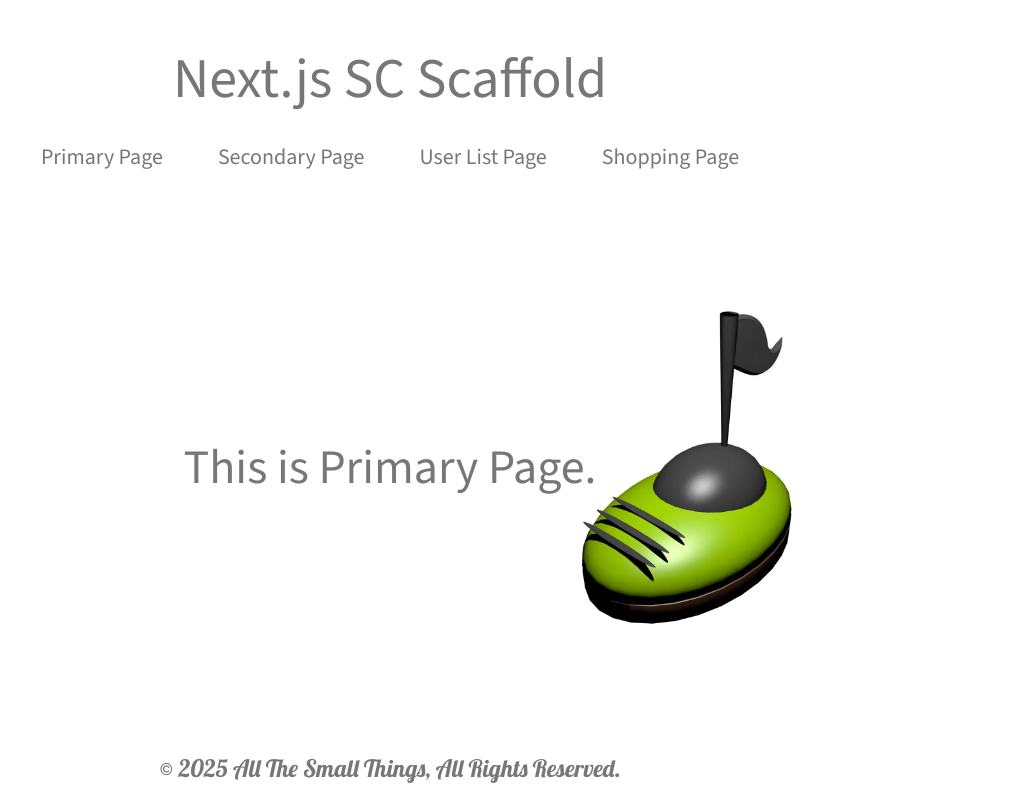
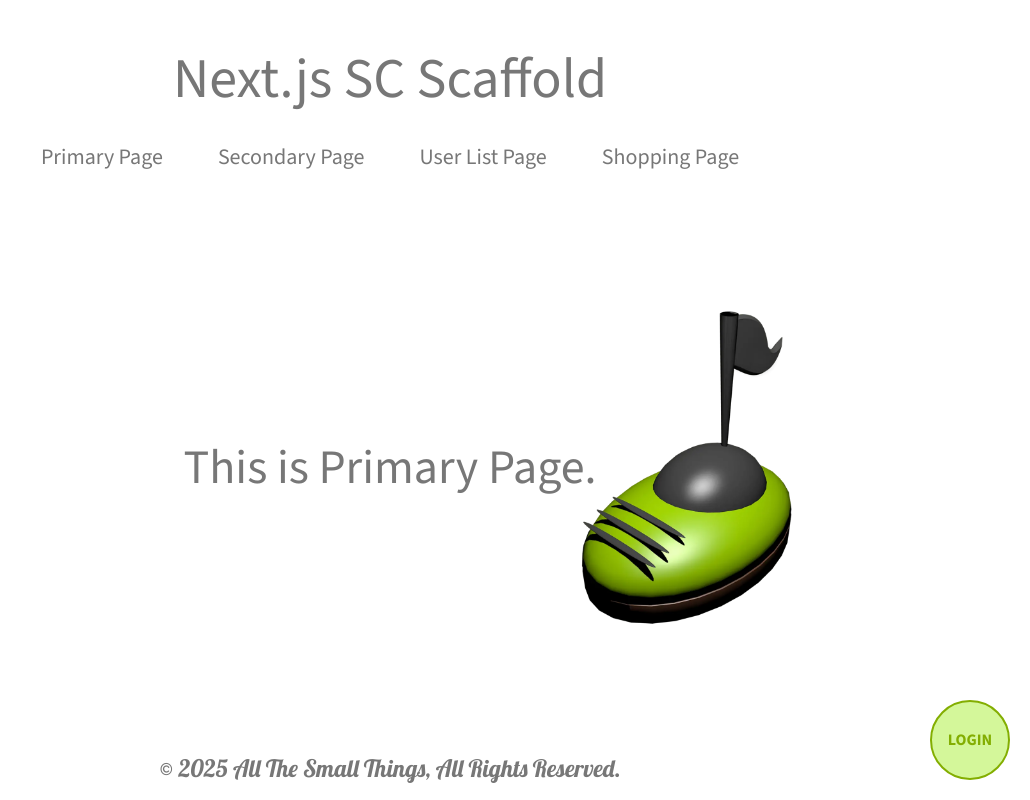
Before and after one commit to kojiyamauchi/next-server-components-scaffold, a Next.js app: page / in a window 1280 px wide. Shown: the whole page, without its empty margins (250-1280 px from the left). Built offline with nearby package versions, Linux system fonts and the light colour scheme; no server answers.

Commit message:
add home layout.

```diff
--- /dev/null
+++ b/src/app/(home)/layout.tsx
@@ -0,0 +1,18 @@
+import type { JSX } from 'react'
+
+import { LoginButton } from '@/features/Users/components/LoginButton'
+
+export default function Layout({
+  children,
+}: Readonly<{
+  children: React.ReactNode
+}>): JSX.Element {
+  return (
+    <>
+      {children}
+      <div className="fixed right-[10px] md:right-[20px] bottom-[20px]">
+        <LoginButton />
+      </div>
+    </>
+  )
+}
```
